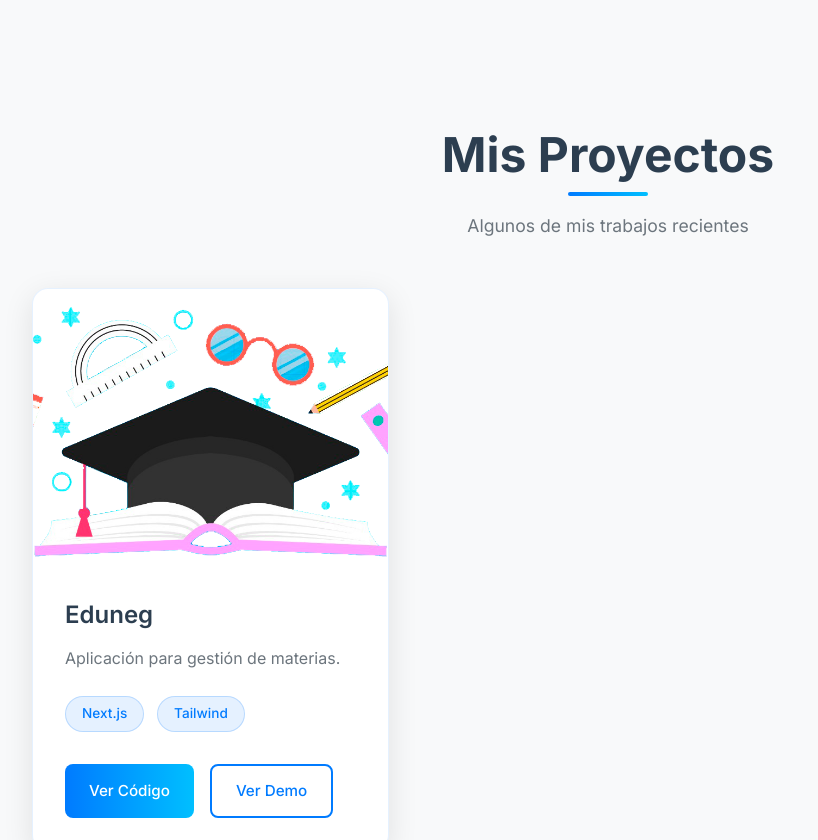
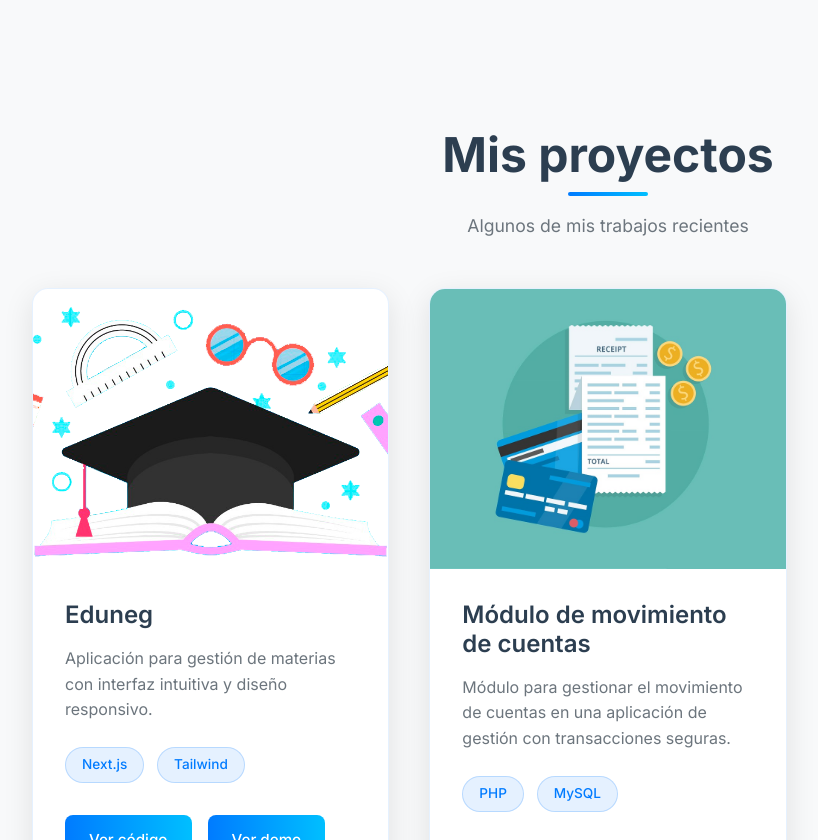
Before and after one commit to Julian-LC0399/mi-portafolio, a React (Create React App) app: page / in a window 1280 px wide. Shown: the part 1960-2800 px from the top of the page, without its empty margins (32-850 px from the left). Built offline with nearby package versions, Linux system fonts and the light colour scheme; the HTML template or start-up script is replaced by a standard one.

Commit message:
proyecto agregado

```diff
--- a/src/components/Projects.jsx
+++ b/src/components/Projects.jsx
@@ -1,23 +1,31 @@
 import React from 'react';
 import '../styles/projects.css';
 import Eduneg from '../assets/images/eduneg.png';
+import Gestion from '../assets/images/gestion.png';
 import { useTranslation } from '../hooks/useTranslation';
+
+const Projects = () => {
+  const { t } = useTranslation();
 
   const projects = [
     {
       id: 1,
-    title: "Eduneg",
-    description: "Aplicación para gestión de materias.",
+      titleKey: "eduneg",
       technologies: ["Next.js", "Tailwind"],
       github: "https://github.com/Vdiaz127/EDUNEG",
       demo: "https://eduneg.onrender.com/",
       image: Eduneg,
       alt: "Captura de pantalla de la aplicación Gestión de Materias"
     },
+    {
+      id: 2,
+      titleKey: "accountModule",
+      technologies: ["PHP", "MySQL"],
+      github: "https://github.com/Julian-LC0399/Sistema-descriptivo-de-movimiento-de-cuenta",
+      image: Gestion,
+      alt: "Captura de pantalla del módulo de movimiento de cuentas"
+    }
   ];
-
-const Projects = () => {
-  const { t } = useTranslation();
 
   return (
     <section id="projects" className="projects">
@@ -37,8 +45,8 @@ const Projects = () => {
                 <div className="project-overlay"></div>
               </div>
               <div className="project-info">
-                <h3>{project.title}</h3>
-                <p>{project.description}</p>
+                <h3>{t(`projects.projectsList.${project.titleKey}.title`)}</h3>
+                <p>{t(`projects.projectsList.${project.titleKey}.description`)}</p>
                 <div className="technologies">
                   {project.technologies.map((tech, index) => (
                     <span key={index} className="tech-tag">{tech}</span>
--- a/src/styles/projects.css
+++ b/src/styles/projects.css
@@ -141,7 +141,8 @@
   gap: 1rem;
 }
 
-.project-links a {
+/* ESTILOS ACTUALIZADOS PARA BOTONES */
+.project-link {
   padding: 0.8rem 1.5rem;
   border-radius: 8px;
   font-weight: 500;
@@ -151,28 +152,29 @@
   align-items: center;
   gap: 0.5rem;
   text-decoration: none;
+  background: linear-gradient(90deg, #007bff, #00bfff);
+  color: white;
+  border: none;
+  cursor: pointer;
 }
 
-.project-links a:first-child {
+.project-link:hover {
+  background: linear-gradient(90deg, #0069d9, #0099cc);
+  transform: translateY(-2px);
+  box-shadow: 0 4px 12px rgba(0, 123, 255, 0.3);
+  color: white;
+}
+
+/* Eliminamos los estilos específicos para el botón demo ya que ahora son iguales */
+.project-link.demo {
+  /* Mismos estilos que el botón principal */
   background: linear-gradient(90deg, #007bff, #00bfff);
   color: white;
 }
 
-.project-links a:first-child:hover {
+.project-link.demo:hover {
   background: linear-gradient(90deg, #0069d9, #0099cc);
-  transform: translateY(-2px);
-}
-
-.project-links a:last-child {
-  border: 2px solid #007bff;
-  color: #007bff;
-  background: transparent;
-}
-
-.project-links a:last-child:hover {
-  background: #007bff;
   color: white;
-  transform: translateY(-2px);
 }
 
 /* Animaciones */
@@ -211,3 +213,15 @@
     font-size: 3rem;
   }
 }
+
+/* Ajustes para móviles */
+@media (max-width: 480px) {
+  .project-links {
+    flex-direction: column;
+  }
+
+  .project-link {
+    text-align: center;
+    justify-content: center;
+  }
+}
--- a/src/translations/en.json
+++ b/src/translations/en.json
@@ -6,34 +6,44 @@
     "techs": ["React", "Node.js", "Laravel", "Accessibility"]
   },
   "about": {
-    "title": "About Me",
+    "title": "About me",
     "sections": {
       "history": {
-        "title": "My Story",
+        "title": "My story",
         "content": "I'm Julián López Castillo, Computer Engineering student at the Universidad Nacional Experimental de Guayana (UNEG). As a person with motor disability, I have a special interest in developing accessible technologies."
       },
       "environment": {
-        "title": "Work Environment",
+        "title": "Work environment",
         "content": "I develop my projects in Visual Studio Code with customized configurations for efficiency and accessibility, using extensions like ESLint, Prettier and WCAG tools. My environment is optimized for Full-Stack development productivity."
       },
       "focus": {
-        "title": "Professional Focus",
+        "title": "Professional focus",
         "content": "Full-Stack Developer specialized in JavaScript solutions (React, Node.js) and PHP (Laravel). I combine my technical knowledge with my unique perspective on digital accessibility."
       },
       "skills": {
-        "title": "Key Skills",
+        "title": "Key skills",
         "items": ["React.js / Next.js", "Node.js / Express", "PHP / Laravel", "WCAG Accessibility", "Git and version control", "Agile development"]
       }
     }
   },
   "projects": {
-    "title": "My Projects",
+    "title": "My projects",
     "subtitle": "Some of my recent works",
-    "viewCode": "View Code",
-    "viewDemo": "View Demo"
+    "viewCode": "View code",
+    "viewDemo": "View demo",
+    "projectsList": {
+      "eduneg": {
+        "title": "Eduneg",
+        "description": "Application for subject management with intuitive interface and responsive design."
+      },
+      "accountModule": {
+        "title": "Account Movement Module",
+        "description": "Module to manage account movements in a management application with secure transactions."
+      }
+    }
   },
   "skills": {
-    "title": "Full-Stack Expertise",
+    "title": "Full-stack expertise",
     "subtitle": "Technologies I master in both frontend and backend",
     "categories": {
       "frontend": "Frontend",
@@ -43,7 +53,7 @@
     }
   },
   "contact": {
-    "title": "Contact Me",
+    "title": "Contact me",
     "subtitle": "I'm available through these direct channels:",
     "whatsapp": "WhatsApp/Phone",
     "email": "Email",
--- a/src/translations/es.json
+++ b/src/translations/es.json
@@ -27,26 +27,36 @@
     }
   },
   "projects": {
-    "title": "Mis Proyectos",
+    "title": "Mis proyectos",
     "subtitle": "Algunos de mis trabajos recientes",
-    "viewCode": "Ver Código",
-    "viewDemo": "Ver Demo"
+    "viewCode": "Ver código",
+    "viewDemo": "Ver demo",
+    "projectsList": {
+      "eduneg": {
+        "title": "Eduneg",
+        "description": "Aplicación para gestión de materias con interfaz intuitiva y diseño responsivo."
+      },
+      "accountModule": {
+        "title": "Módulo de movimiento de cuentas",
+        "description": "Módulo para gestionar el movimiento de cuentas en una aplicación de gestión con transacciones seguras."
+      }
+    }
   },
   "skills": {
-    "title": "Dominio Full-Stack",
+    "title": "Dominio Full-stack",
     "subtitle": "Tecnologías que domino tanto en frontend como backend",
     "categories": {
       "frontend": "Frontend",
       "backend": "Backend",
-      "database": "Bases de Datos",
-      "devops": "DevOps & Herramientas"
+      "database": "Bases de datos",
+      "devops": "DevOps y herramientas"
     }
   },
   "contact": {
     "title": "Contáctame",
     "subtitle": "Estoy disponible por estos medios directos:",
     "whatsapp": "WhatsApp/Teléfono",
-    "email": "Correo Electrónico",
+    "email": "Correo electrónico",
     "github": "GitHub",
     "clickMessage": "Haz clic para enviar un mensaje directo",
     "whatsappMessage": "Hola Julián, vi tu portafolio y me gustaría contactarte"
```
Also changed, not shown: src/assets/images/gestion.png (added). Lines whose indentation alone changed are shown as unchanged.
